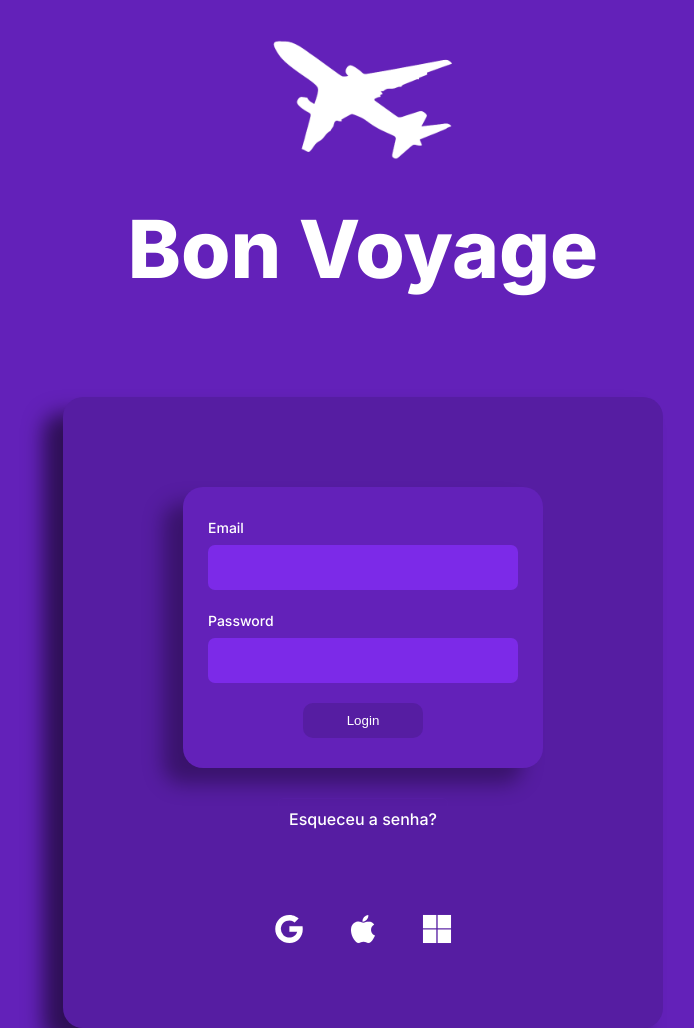
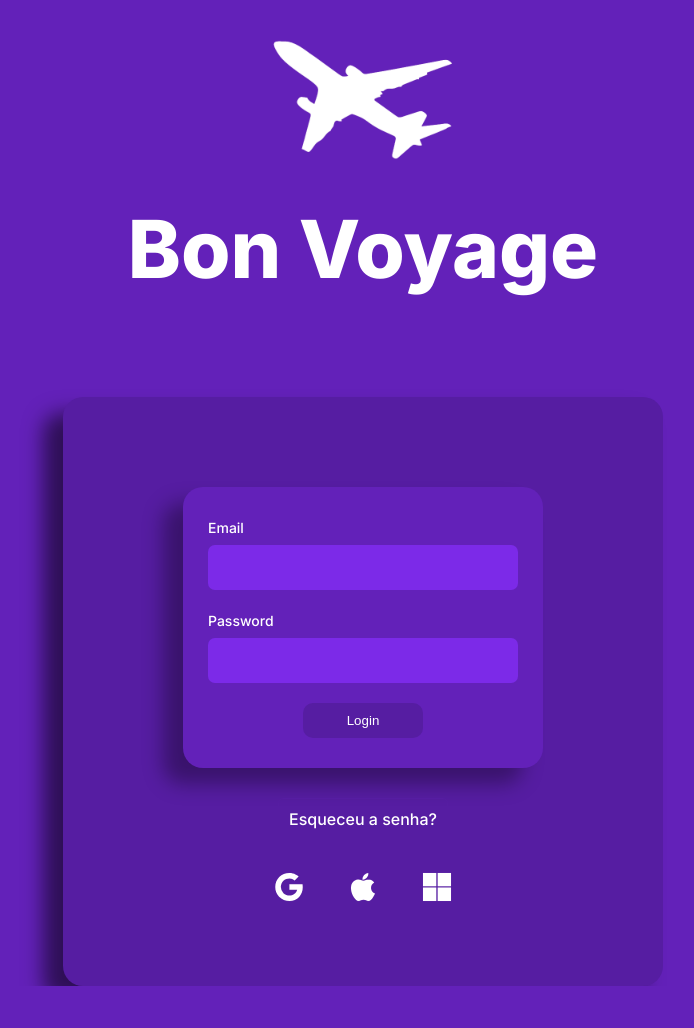
Before and after one commit to matheuspiresferreira/BonVoyage, a plain HTML site: page index.html in a window 1280 px wide. Shown: the whole page, without its empty margins (277-971 px from the left). After the commit the page ends 986 px from the top, so only its background shows below. Drawn offline with nearby package versions, Linux system fonts and the light colour scheme.

Commit message:
Margin Top Icons

```diff
--- a/style.css
+++ b/style.css
@@ -148,7 +148,7 @@ form .btn-login:focus-visible {
 }
 
 .icon {
-  margin-top: 50px;
+  margin-top: 8px;
   display: flex;
   align-items: center;
   justify-content: center;
```
